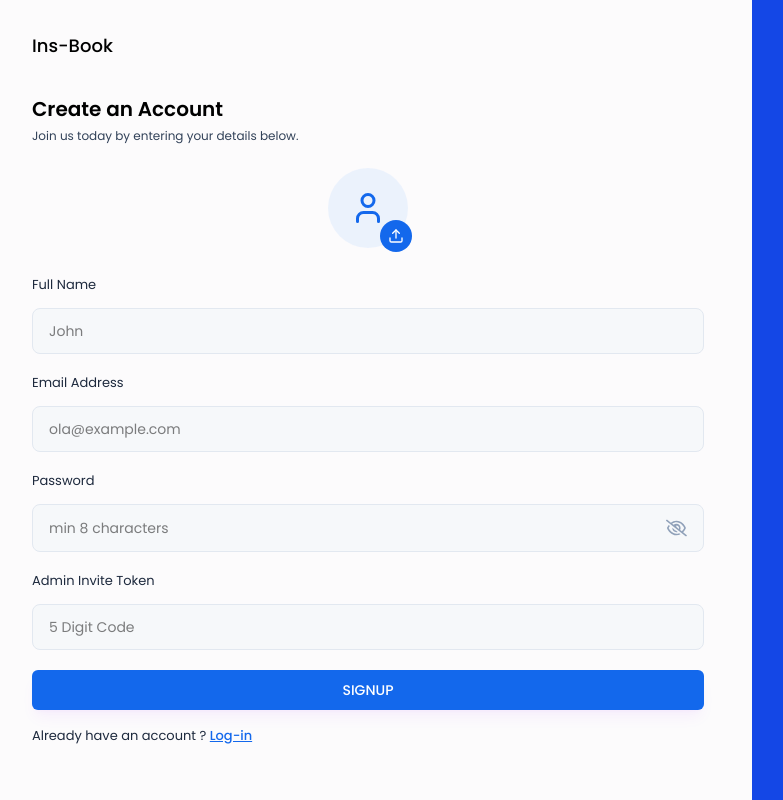
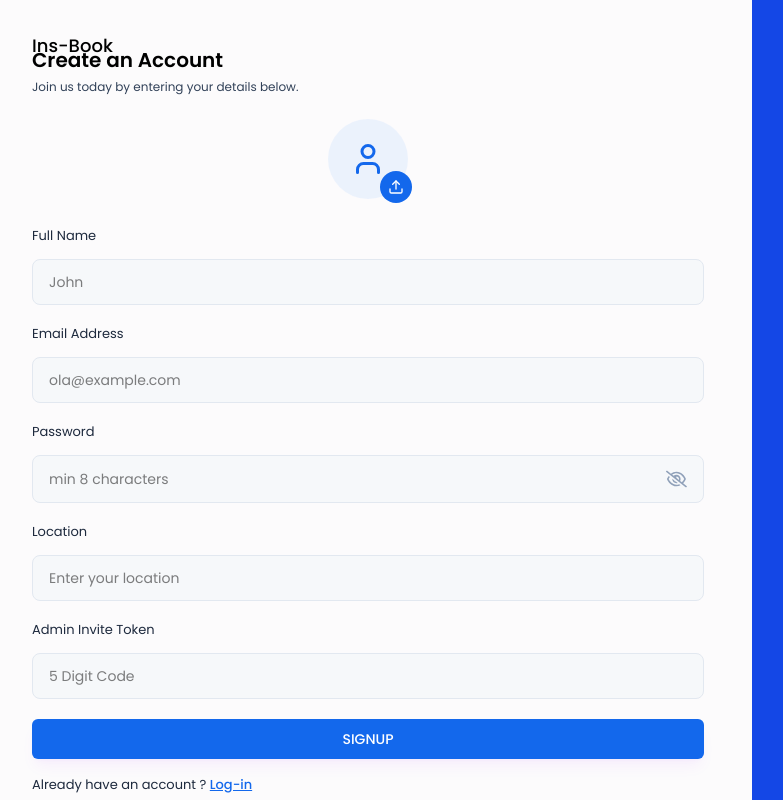
Before and after one commit to Great-kiola/Driving-Instructor-booking-platform, a React (Vite) app in the folder frontend/instructor-booking/: page /Signup in a window 1280 px wide. Shown: the whole page, without its empty margins (16-799 px from the left). Built offline with nearby package versions, Linux system fonts and the light colour scheme.

Commit message:
feat: add location field to user registration and profile, update Signup and SearchInstructors components

```diff
--- a/frontend/instructor-booking/src/pages/Auth/Signup.jsx
+++ b/frontend/instructor-booking/src/pages/Auth/Signup.jsx
@@ -18,6 +18,7 @@ const Signup = () => {
   const [fullName, setFullName] = useState("");
   const [email, setEmail] = useState("");
   const [password, setPassword] = useState("");
+  const [location, setLocation] = useState("");
   const [adminInviteToken, setAdminInviteToken] = useState("");
 
   const [error, setError] = useState(null);
@@ -66,6 +67,7 @@ const Signup = () => {
         password,
         profileImageUrl,
         inviteToken: adminInviteToken,
+        location: location,
       });
 
       const { token, role } = response.data;
@@ -127,6 +129,14 @@ const Signup = () => {
             />
 
             <Input
+              value={location}
+              onChange={({ target }) => setLocation(target.value)}
+              label="Location"
+              placeholder="Enter your location"
+              type="text"
+            />
+
+            <Input
               value={adminInviteToken}
               onChange={({ target }) => setAdminInviteToken(target.value)}
               label="Admin Invite Token"
--- a/frontend/instructor-booking/src/pages/User/SearchInstructors.jsx
+++ b/frontend/instructor-booking/src/pages/User/SearchInstructors.jsx
@@ -3,6 +3,7 @@ import DashboardLayout from "../../components/layouts/DashboardLayout";
 import { LuSearch, LuTimer, LuLocate } from "react-icons/lu";
 
 // import axios from "axios";
+
 import axiosInstance from "../../utils/axiosInstance";
 import { API_PATHS } from "../../utils/apiPaths";
 
@@ -14,8 +15,10 @@ const SearchInstructors = () => {
     e.preventDefault();
 
     try {
-      const res = await axiosInstance.get(API_PATHS.USERS.SEARCH_USERS(location), {});
+      const res = await axiosInstance.get(API_PATHS.USERS.SEARCH_USERS(location), {
+      });
 
+      console.log(res.data);
       setResults(res.data);
     } catch (error) {
       console.error(error);
```
Also changed, not shown: 2 other files (tests, documents, lock files or other folders).
